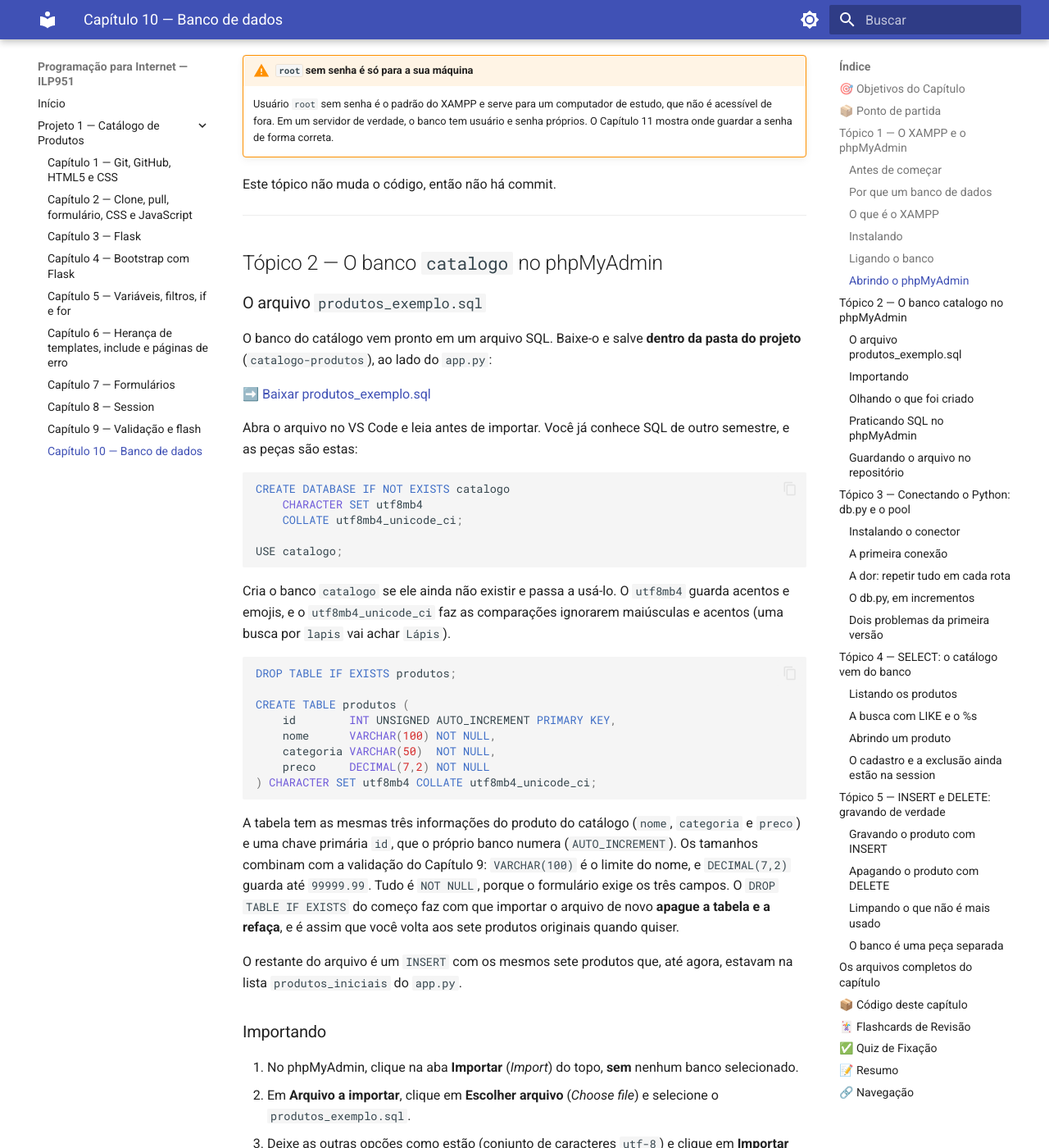
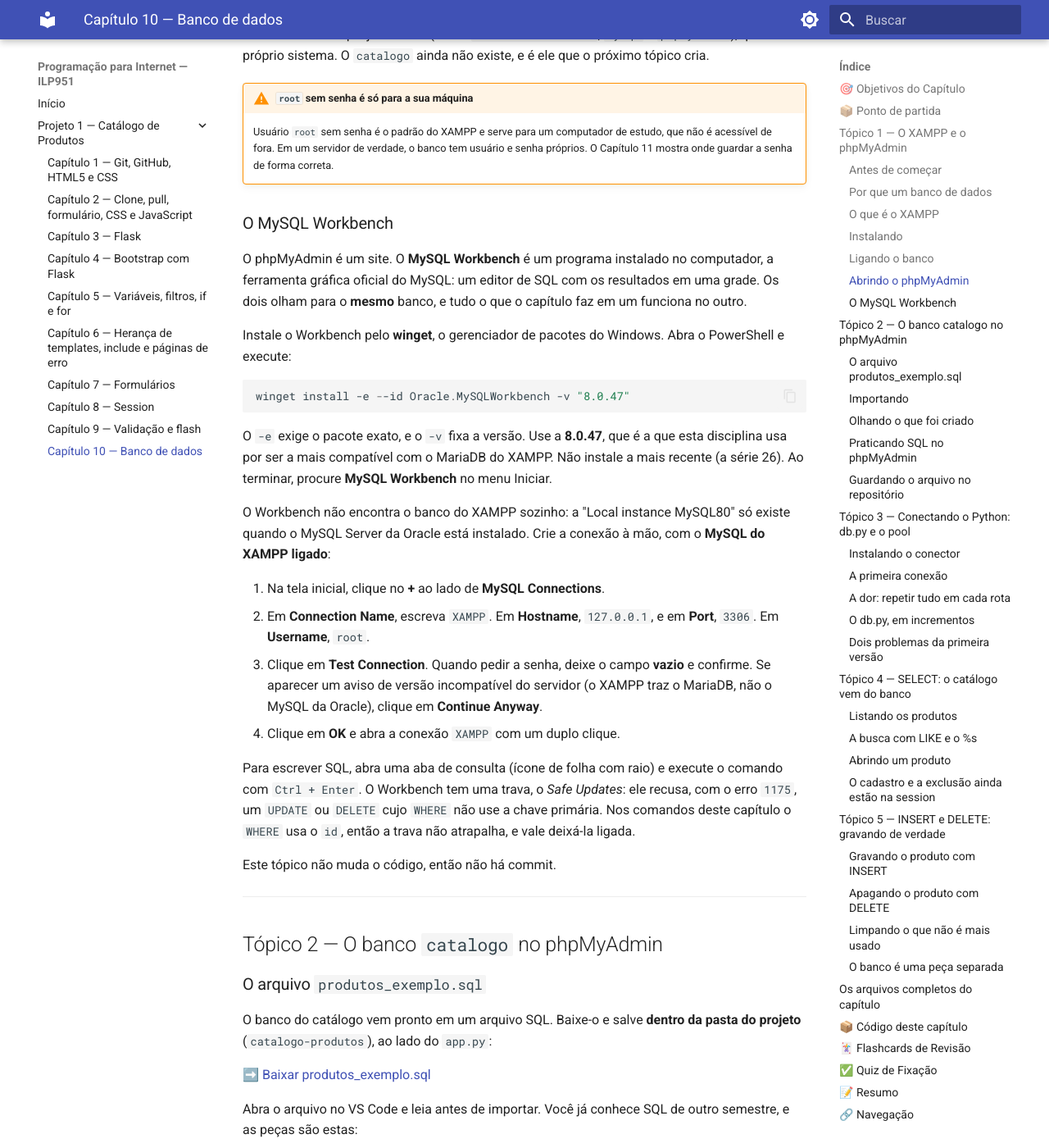
Before and after one commit to GTI-Fatec-Jahu/PI-GTI-2026-2, an MkDocs documentation site: the page built from docs/capitulos/Capitulo_10_Banco_de_Dados.md, in a window 1280 px wide and 1400 px high, scrolled down 3531 px. Shown: the whole window at 82% size. Built offline with MkDocs 1.6.1 and Material for MkDocs 9.7.7, drawn with Linux system fonts in a browser that asks for light colours; some of the changed text lies outside the part shown.

Commit message:
Ajusta o Capítulo 10: use_pure, time_zone e MySQL Workbench via winget
Instalação de pacotes sem número de versão (pip install pacote), com notas
de versão usada como base nos Capítulos 3, 8 e 10, e regra no CLAUDE.md.

Co-Authored-By: Claude Sonnet 5.5 <noreply@anthropic.com>

````diff
--- a/docs/capitulos/Capitulo_10_Banco_de_Dados.md
+++ b/docs/capitulos/Capitulo_10_Banco_de_Dados.md
@@ -11,6 +11,7 @@
 Ao final deste capítulo você deverá ser capaz de:
 
 - Instalar o XAMPP, ligar o MySQL (MariaDB) e o Apache e abrir o phpMyAdmin
+- Instalar o MySQL Workbench pelo `winget` e conectá-lo ao banco do XAMPP
 - Importar o `produtos_exemplo.sql` e conferir o banco `catalogo` e a tabela `produtos` no phpMyAdmin
 - Instalar o `mysql-connector-python` e conectar o Python ao banco
 - Criar o módulo `db.py`, com pool de conexões e as funções `execute_query` e `execute_one`
@@ -106,6 +107,27 @@ Com o Apache e o MySQL ligados, abra **http://localhost/phpmyadmin** no navegado
 !!! warning "`root` sem senha é só para a sua máquina"
     Usuário `root` sem senha é o padrão do XAMPP e serve para um computador de estudo, que não é acessível de fora. Em um servidor de verdade, o banco tem usuário e senha próprios. O Capítulo 11 mostra onde guardar a senha de forma correta.
 
+### O MySQL Workbench
+
+O phpMyAdmin é um site. O **MySQL Workbench** é um programa instalado no computador, a ferramenta gráfica oficial do MySQL: um editor de SQL com os resultados em uma grade. Os dois olham para o **mesmo** banco, e tudo o que o capítulo faz em um funciona no outro.
+
+Instale o Workbench pelo **winget**, o gerenciador de pacotes do Windows. Abra o PowerShell e execute:
+
+```powershell
+winget install -e --id Oracle.MySQLWorkbench -v "8.0.47"
+```
+
+O `-e` exige o pacote exato, e o `-v` fixa a versão. Use a **8.0.47**, que é a que esta disciplina usa por ser a mais compatível com o MariaDB do XAMPP. Não instale a mais recente (a série 26). Ao terminar, procure **MySQL Workbench** no menu Iniciar.
+
+O Workbench não encontra o banco do XAMPP sozinho: a "Local instance MySQL80" só existe quando o MySQL Server da Oracle está instalado. Crie a conexão à mão, com o **MySQL do XAMPP ligado**:
+
+1. Na tela inicial, clique no **+** ao lado de **MySQL Connections**.
+2. Em **Connection Name**, escreva `XAMPP`. Em **Hostname**, `127.0.0.1`, e em **Port**, `3306`. Em **Username**, `root`.
+3. Clique em **Test Connection**. Quando pedir a senha, deixe o campo **vazio** e confirme. Se aparecer um aviso de versão incompatível do servidor (o XAMPP traz o MariaDB, não o MySQL da Oracle), clique em **Continue Anyway**.
+4. Clique em **OK** e abra a conexão `XAMPP` com um duplo clique.
+
+Para escrever SQL, abra uma aba de consulta (ícone de folha com raio) e execute o comando com `Ctrl + Enter`. O Workbench tem uma trava, o *Safe Updates*: ele recusa, com o erro `1175`, um `UPDATE` ou `DELETE` cujo `WHERE` não use a chave primária. Nos comandos deste capítulo o `WHERE` usa o `id`, então a trava não atrapalha, e vale deixá-la ligada.
+
 Este tópico não muda o código, então não há commit.
 
 ---
@@ -162,7 +184,7 @@ Clique em **produtos** e explore as abas:
 
 ### Praticando SQL no phpMyAdmin
 
-Clique na aba **SQL**. Digite cada comando, clique em **Executar** (*Go*) e observe o resultado antes de passar ao próximo. Primeiro uma consulta:
+Clique na aba **SQL**. Digite cada comando, clique em **Executar** (*Go*) e observe o resultado antes de passar ao próximo. Se preferir o Workbench, abra a conexão `XAMPP`, escolha o banco com `USE catalogo;` e execute cada comando com `Ctrl + Enter`. Primeiro uma consulta:
 
 ```sql
 SELECT nome, preco FROM produtos WHERE categoria = 'Informática' ORDER BY preco;
@@ -217,6 +239,9 @@ pip freeze > requirements.txt
 
 Abra o `requirements.txt`: ele ganhou a linha `mysql-connector-python` (a versão varia).
 
+!!! note "Versão usada como base"
+    O `pip install` traz sempre a versão mais recente. Este material foi escrito e testado com o `mysql-connector-python` **26.10.0**. Se uma versão futura se comportar de outro jeito que o texto, compare com o `requirements.txt` do zip do capítulo.
+
 ### A primeira conexão
 
 Antes de organizar o código, veja uma conexão acontecer. Crie na raiz do projeto um arquivo **temporário** `teste_banco.py`, só com a conexão e o fechamento:
@@ -229,13 +254,14 @@ conexao = mysql.connector.connect(
     user='root',
     password='',
     database='catalogo',
+    use_pure=True,
 )
 print('Conectado ao banco catalogo.')
 
 conexao.close()
 ```
 
-Rode `python teste_banco.py`. Se aparecer `Conectado ao banco catalogo.`, o Python está falando com o MariaDB. O `host='127.0.0.1'` é o endereço do próprio computador, o mesmo do Flask, e o `password` vazio é o do `root` do XAMPP.
+Rode `python teste_banco.py`. Se aparecer `Conectado ao banco catalogo.`, o Python está falando com o MariaDB. O `host='127.0.0.1'` é o endereço do próprio computador, o mesmo do Flask, e o `password` vazio é o do `root` do XAMPP. O `use_pure=True` pede ao conector a implementação em Python puro, e a tabela de configuração, logo adiante, explica por quê.
 
 Agora peça os produtos. Acrescente antes do `conexao.close()`:
 
@@ -293,6 +319,8 @@ CONFIGURACAO = {
     'database': 'catalogo',
     'charset': 'utf8mb4',
     'sql_mode': 'STRICT_TRANS_TABLES,NO_ENGINE_SUBSTITUTION',
+    'time_zone': '-03:00',  # horário de Brasília, igual em qualquer computador
+    'use_pure': True,  # conector em Python puro, evita erros com XAMPP e MySQL juntos
 }
 
 pool = pooling.MySQLConnectionPool(pool_name='catalogo_pool', pool_size=5, **CONFIGURACAO)
@@ -303,6 +331,8 @@ pool = pooling.MySQLConnectionPool(pool_name='catalogo_pool', pool_size=5, **CON
 | `host`, `user`, `password`, `database` | Onde está o banco, quem entra e qual banco usar. |
 | `charset` | `utf8mb4`: o texto viaja com acentos, sem virar `?`. |
 | `sql_mode` | O MariaDB do XAMPP vem sem o **modo estrito**: um nome com mais de 100 caracteres seria **cortado em silêncio**. Com `STRICT_TRANS_TABLES` o banco recusa com um erro. É a terceira barreira depois do HTML e do Python. |
+| `time_zone` | O fuso horário da conexão. `NOW()` e as colunas `TIMESTAMP` usam esse fuso. Sem ele, vale o do servidor, que pode ser outro (um servidor na nuvem costuma usar UTC, 3 horas à frente de Brasília). Com `-03:00`, o horário gravado é o mesmo em qualquer computador. Ainda não usamos datas no catálogo, mas o Projeto 2 grava `criado_em` em todas as tabelas. |
+| `use_pure` | O conector tem duas implementações: uma extensão em C, mais rápida, e uma em **Python puro**. Em computadores que têm o XAMPP e o MySQL da Oracle instalados juntos, a extensão em C costuma falhar com erros como `Authentication plugin 'caching_sha2_password' is not supported` ou `Lost connection to MySQL server`, mesmo com o banco funcionando no phpMyAdmin. Com `True`, o conector usa sempre o Python puro. A diferença de velocidade não importa em um projeto deste tamanho. |
 | `pool_name`, `pool_size` | O nome do pool e quantas conexões ele mantém abertas (5). |
 
 !!! note "Python: o `**`"
@@ -425,6 +455,7 @@ Se algo der errado, estas são as mensagens mais comuns:
 | `2003: Can't connect to MySQL server` | O MySQL do XAMPP está desligado | Clique em **Start** na linha do MySQL |
 | `1049 Unknown database 'catalogo'` | O `produtos_exemplo.sql` não foi importado | Volte ao Tópico 2 |
 | `1045 Access denied for user 'root'` | A senha na `CONFIGURACAO` não bate com a do `root` | Confira se o `password` está vazio |
+| `Authentication plugin 'caching_sha2_password' is not supported` ou `Lost connection to MySQL server` | O computador tem o MySQL da Oracle e o XAMPP, e a extensão em C do conector se confunde | Confira se o `use_pure` está `True` na `CONFIGURACAO` |
 
 Registre no Git:
 
@@ -625,6 +656,8 @@ CONFIGURACAO = {
     'database': 'catalogo',
     'charset': 'utf8mb4',
     'sql_mode': 'STRICT_TRANS_TABLES,NO_ENGINE_SUBSTITUTION',
+    'time_zone': '-03:00',  # horário de Brasília, igual em qualquer computador
+    'use_pure': True,  # conector em Python puro, evita erros com XAMPP e MySQL juntos
 }
 
 pool = pooling.MySQLConnectionPool(pool_name='catalogo_pool', pool_size=5, **CONFIGURACAO)
````
Also changed, not shown: CLAUDE.md (+9 -0 lines), docs/capitulos/Capitulo_03_Flask.md (+3 -0 lines), docs/capitulos/Capitulo_08_Session.md (+3 -0 lines), 2 other files.
